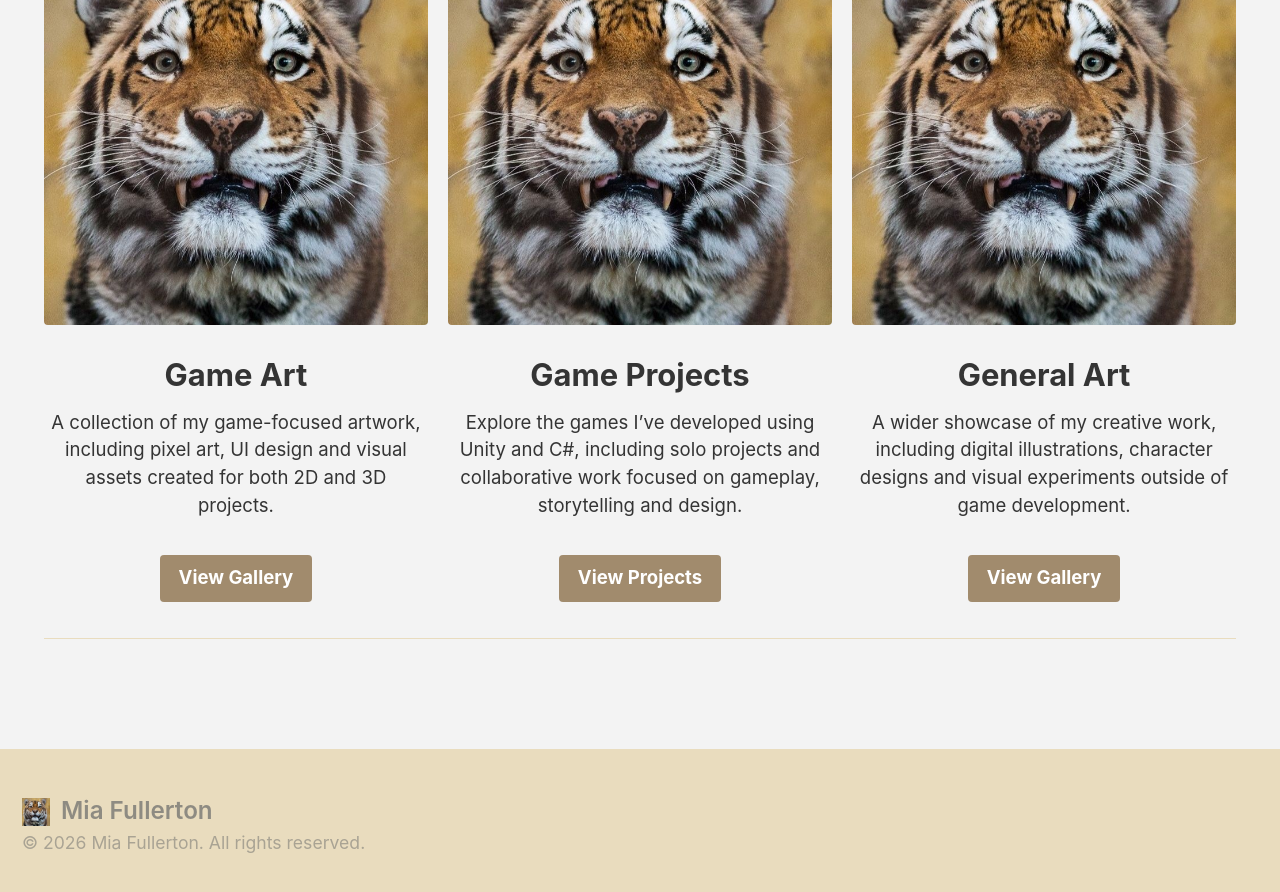
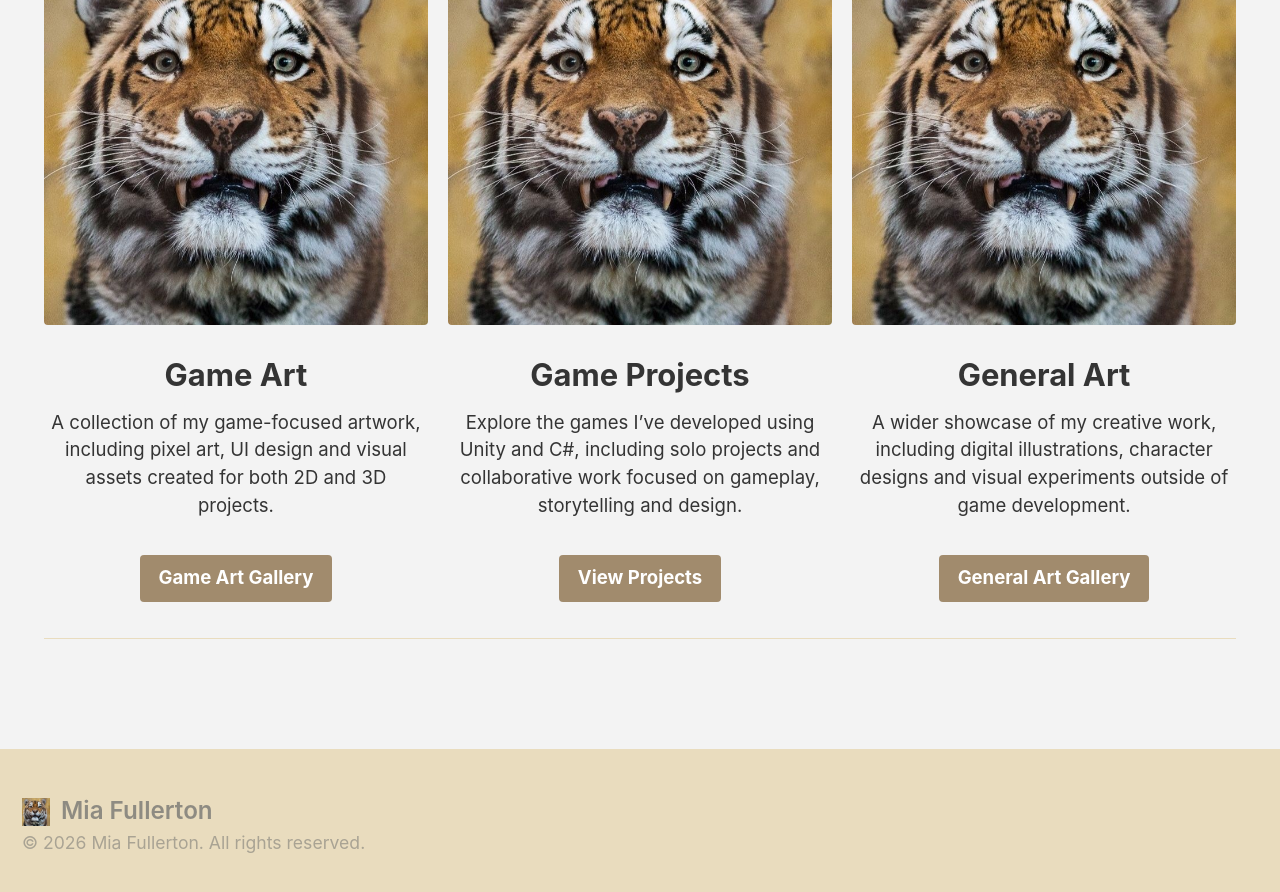
Before and after one commit to Griffsirr/Griffsirr.github.io, a Jekyll site: the page built from _pages/home-page.md, in a window 1280 px wide and 900 px high, scrolled down 2260 px. Shown: the top 892 px of the window. Built offline with Jekyll 4.4.1, drawn with Linux system fonts in a browser that asks for light colours.

Commit message:
Update home-page.md

```diff
--- a/_pages/home-page.md
+++ b/_pages/home-page.md
@@ -39,7 +39,7 @@ feature_row:
     title: "Game Art"
     excerpt: "A collection of my game-focused artwork, including pixel art, UI design and visual assets created for both 2D and 3D projects."
     url: "/gallery-page/#game-art"
-    btn_label: "View Gallery"
+    btn_label: "Game Art Gallery"
     btn_class: "btn--primary"
 
   - image_path: /assets/images/a8c2c734827e565c4c0a4e99dd3cf184.jpg
@@ -55,7 +55,7 @@ feature_row:
     title: "General Art"
     excerpt: "A wider showcase of my creative work, including digital illustrations, character designs and visual experiments outside of game development."
     url: "/gallery-page/#general-art"
-    btn_label: "View Gallery"
+    btn_label: "General Art Gallery"
     btn_class: "btn--primary"
 ---
 <style>
```
